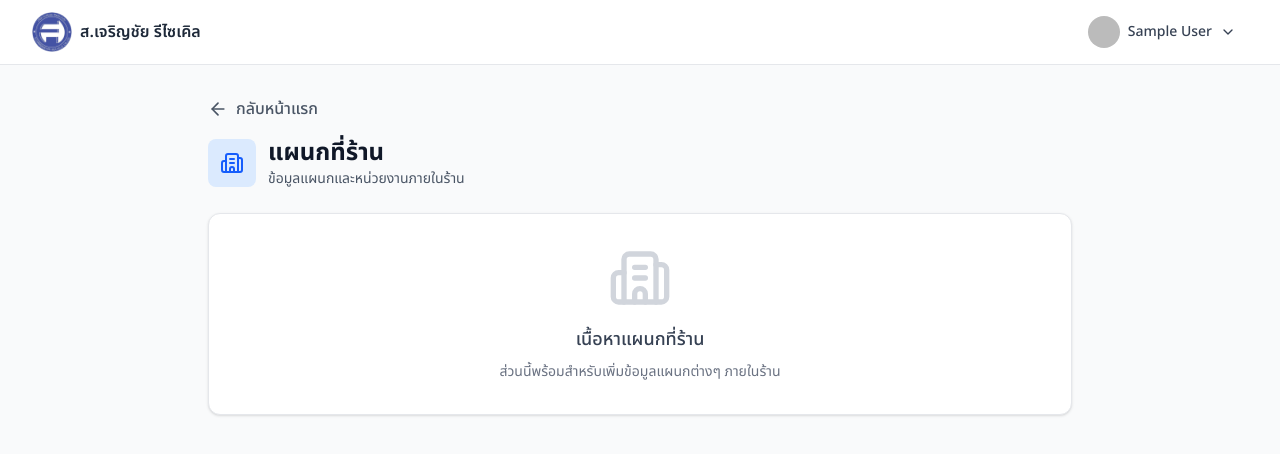
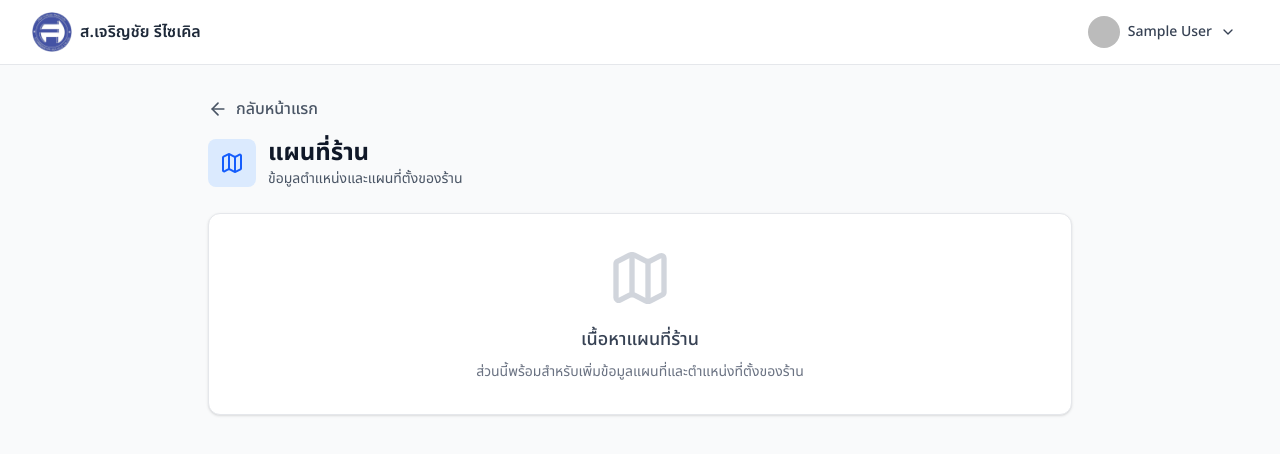
Before and after one commit to Joyboy-it/line-price-ai, a Next.js app: page /departments in a window 1280 px wide. Shown: the top 454 px of the page. Built offline with nearby package versions, Linux system fonts and the light colour scheme; no server answers; the database is empty; sample sign-in values are in the browser's storage.

Commit message:
fix: change from departments to map - update text and icons to Map

```diff
--- a/src/app/departments/page.tsx
+++ b/src/app/departments/page.tsx
@@ -2,7 +2,7 @@ import { getServerSession } from 'next-auth';
 import { authOptions } from '@/lib/auth';
 import { redirect } from 'next/navigation';
 import Link from 'next/link';
-import { ArrowLeft, Building2 } from 'lucide-react';
+import { ArrowLeft, Map } from 'lucide-react';
 
 export default async function DepartmentsPage() {
   const session = await getServerSession(authOptions);
@@ -25,11 +25,11 @@ export default async function DepartmentsPage() {
 
         <div className="flex items-center gap-3">
           <div className="w-12 h-12 bg-blue-100 rounded-lg flex items-center justify-center">
-            <Building2 className="w-6 h-6 text-blue-600" />
+            <Map className="w-6 h-6 text-blue-600" />
           </div>
           <div>
-            <h1 className="text-2xl font-bold text-gray-900">แผนกที่ร้าน</h1>
-            <p className="text-sm text-gray-600">ข้อมูลแผนกและหน่วยงานภายในร้าน</p>
+            <h1 className="text-2xl font-bold text-gray-900">แผนที่ร้าน</h1>
+            <p className="text-sm text-gray-600">ข้อมูลตำแหน่งและแผนที่ตั้งของร้าน</p>
           </div>
         </div>
       </div>
@@ -37,12 +37,12 @@ export default async function DepartmentsPage() {
       {/* Content Placeholder */}
       <div className="bg-white rounded-xl shadow-sm border border-gray-200 p-8">
         <div className="text-center text-gray-500">
-          <Building2 className="w-16 h-16 text-gray-300 mx-auto mb-4" />
+          <Map className="w-16 h-16 text-gray-300 mx-auto mb-4" />
           <p className="text-lg font-medium text-gray-700 mb-2">
-            เนื้อหาแผนกที่ร้าน
+            เนื้อหาแผนที่ร้าน
           </p>
           <p className="text-sm text-gray-500">
-            ส่วนนี้พร้อมสำหรับเพิ่มข้อมูลแผนกต่างๆ ภายในร้าน
+            ส่วนนี้พร้อมสำหรับเพิ่มข้อมูลแผนที่และตำแหน่งที่ตั้งของร้าน
           </p>
         </div>
       </div>
--- a/src/app/page.tsx
+++ b/src/app/page.tsx
@@ -4,7 +4,7 @@ import { query } from '@/lib/db';
 import { redirect } from 'next/navigation';
 import Link from 'next/link';
 import Image from 'next/image';
-import { Megaphone, Tag, Clock, ChevronRight, CheckCircle, Building2 } from 'lucide-react';
+import { Megaphone, Tag, Clock, ChevronRight, CheckCircle, Map } from 'lucide-react';
 import { PriceGroup, Announcement, AccessRequest } from '@/types';
 import { formatRelativeTime, formatDateTime } from '@/lib/utils';
 import PriceGroupList from '@/components/PriceGroupList';
@@ -148,18 +148,18 @@ export default async function HomePage() {
             ))}
           </div>
 
-          {/* Departments Button */}
+          {/* Map Button */}
           <Link
             href="/departments"
             className="mt-4 flex items-center justify-between p-4 bg-white rounded-lg hover:bg-blue-50 transition cursor-pointer border border-blue-200"
           >
             <div className="flex items-center gap-3">
               <div className="w-12 h-12 bg-blue-100 rounded-lg flex items-center justify-center">
-                <Building2 className="w-6 h-6 text-blue-600" />
+                <Map className="w-6 h-6 text-blue-600" />
               </div>
               <div>
-                <p className="font-medium text-gray-900">แผนกที่ร้าน</p>
-                <p className="text-sm text-gray-500">ข้อมูลแผนกและหน่วยงาน</p>
+                <p className="font-medium text-gray-900">แผนที่ร้าน</p>
+                <p className="text-sm text-gray-500">ข้อมูลตำแหน่งและแผนที่</p>
               </div>
             </div>
             <ChevronRight className="w-5 h-5 text-gray-400" />
```
